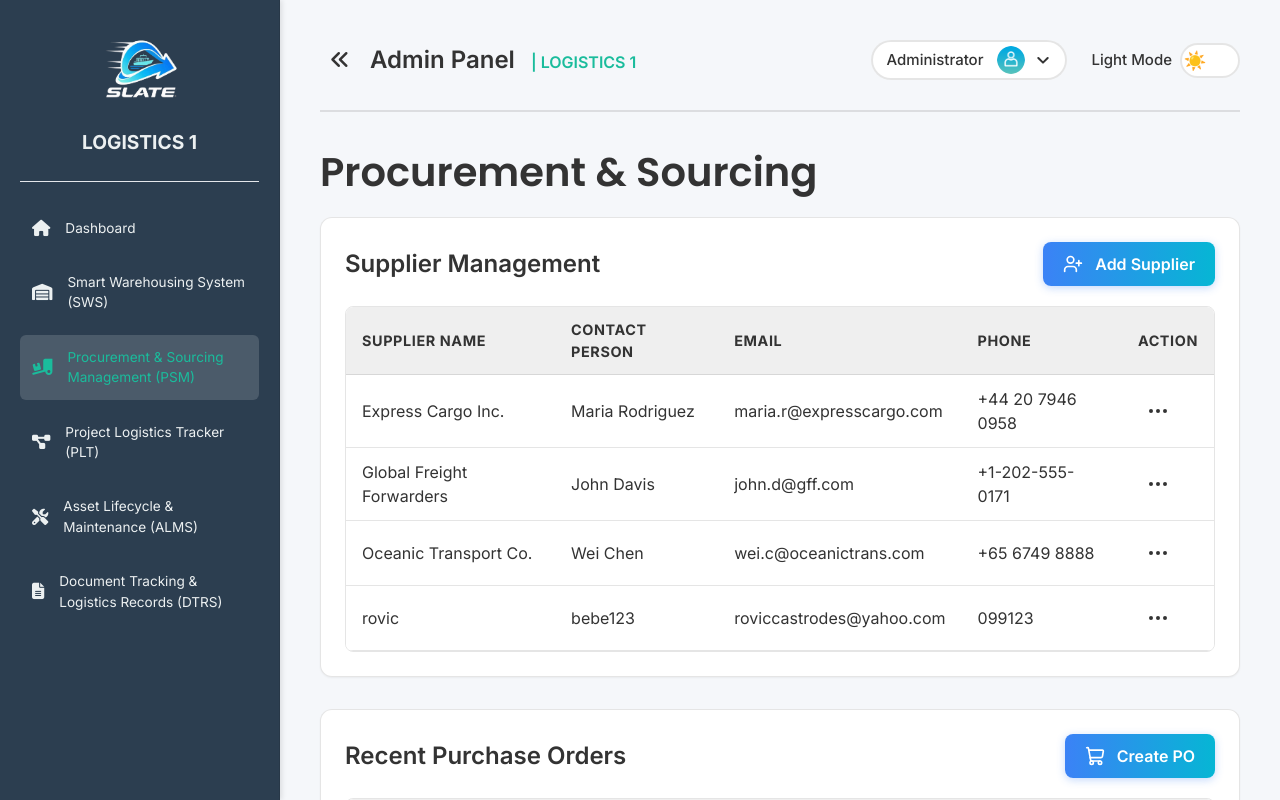
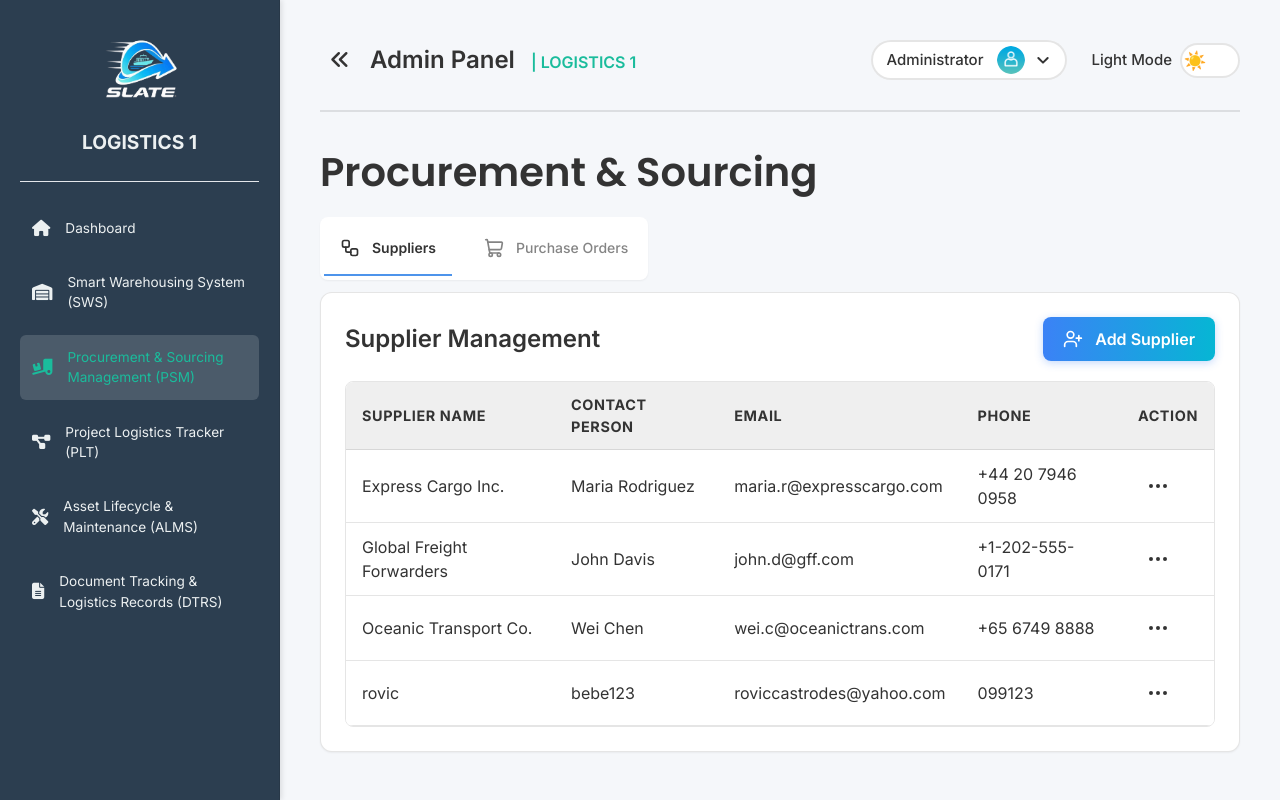
Before and after one commit to Jzznllvnc/logistics1, a PHP site: page /pages/procurement_sourcing.php in a window 1280 px wide. Run offline with PHP 8.4, Linux system fonts and the light colour scheme; the visitor is signed in with stand-in values (Sample User, id 1); data comes from the database, SQL or seed files in the repository; some libraries are stand-ins or nearby versions.

Commit message:
PSM tab ui

```diff
--- a/assets/css/styles.css
+++ b/assets/css/styles.css
@@ -185,7 +185,7 @@ input:-webkit-autofill:active {
 }
 
 .hamburger:hover {
-  background: rgba(0, 198, 255, 0.1);
+  background: var(--dropdown-item-hover);
 }
 
 .hamburger .hamburger-icon,
@@ -723,9 +723,6 @@ h2.page-title {
   box-shadow: 0 4px 12px rgba(0, 0, 0, 0.3);
 }
 
-/* Smart dropdown positioning - handled by JavaScript */
-/* .dropdown-below and .dropdown-above classes removed - positioning handled by JS */
-
 /* Action dropdown button hover states */
 .action-dropdown-btn {
   transition: background-color 0.2s ease;
@@ -898,3 +895,117 @@ th {
     font-size: 1.8rem;
   }
 }
+
+/* Tabs Styles */
+.tabs-container {
+  display: flex;
+  justify-content: flex-start;
+  align-items: center;
+  margin-bottom: 24px;
+}
+
+.tabs-bar {
+  display: flex;
+  align-items: center;
+  gap: 16px;
+  background: transparent;
+  border: none;
+  border-radius: 0;
+  box-shadow: none;
+  padding: 0;
+}
+
+.tab-button {
+  display: flex;
+  align-items: center;
+  padding: 16px 16px;
+  border: none;
+  border-radius: 0;
+  background: transparent;
+  color: var(--text-color);
+  font-size: 0.875rem;
+  font-weight: 500;
+  cursor: pointer;
+  transition: all 0.2s ease;
+  white-space: nowrap;
+  opacity: 0.6;
+  position: relative;
+  border-bottom: 2px solid transparent;
+}
+
+.tab-button:hover {
+  background: transparent;
+  color: var(--text-color);
+  opacity: 1;
+  transform: none;
+  box-shadow: none;
+}
+
+.tab-button.active {
+  background: transparent;
+  color: var(--text-color);
+  opacity: 1;
+  box-shadow: none;
+  border-bottom: 2px solid #4d94eb;
+  font-weight: 600;
+}
+
+.tab-button i {
+  flex-shrink: 0;
+  width: 16px;
+  height: 16px;
+  margin-right: 8px;
+}
+
+.tab-content {
+  display: none;
+}
+
+.tab-content.active {
+  display: block;
+}
+
+.tab-content.switching {
+  animation: fadeIn 0.3s ease;
+}
+
+@keyframes fadeIn {
+  from {
+    opacity: 0;
+    transform: translateY(8px);
+  }
+  to {
+    opacity: 1;
+    transform: translateY(0);
+  }
+}
+
+/* Responsive tabs */
+@media screen and (max-width: 768px) {
+  .tabs-bar {
+    gap: 16px;
+  }
+
+  .tab-button {
+    padding: 16px 16px;
+    font-size: 0.8rem;
+  }
+
+  .tab-button span {
+    display: none;
+  }
+
+  .tab-button i {
+    margin-right: 0;
+  }
+}
+
+@media screen and (max-width: 480px) {
+  .tabs-bar {
+    gap: 16px;
+  }
+
+  .tab-button {
+    padding: 8px 0;
+  }
+}
--- a/assets/js/procurement.js
+++ b/assets/js/procurement.js
@@ -129,7 +129,75 @@ function initProcurement() {
 
     // Initialize dropdown functionality
     initSupplierDropdowns();
+
+    // Initialize tabs functionality
+    initTabs();
 }
+
+// --- Tab Functionality ---
+/**
+ * Switch between tabs
+ */
+function switchTab(tabName, withAnimation = false) {
+    // Remove active class from all tab buttons
+    const tabButtons = document.querySelectorAll('.tab-button');
+    tabButtons.forEach(button => {
+        button.classList.remove('active');
+    });
+
+    // Remove active class from all tab contents
+    const tabContents = document.querySelectorAll('.tab-content');
+    tabContents.forEach(content => {
+        content.classList.remove('active', 'switching');
+    });
+
+    // Add active class to clicked tab button
+    const activeTabButton = document.querySelector(`[data-tab="${tabName}"]`);
+    if (activeTabButton) {
+        activeTabButton.classList.add('active');
+    }
+
+    // Show corresponding tab content
+    const activeTabContent = document.getElementById(`${tabName}-tab`);
+    if (activeTabContent) {
+        activeTabContent.classList.add('active');
+
+        // Only add switching animation if explicitly requested (user click)
+        if (withAnimation) {
+            activeTabContent.classList.add('switching');
+
+            // Remove switching class after animation completes
+            setTimeout(() => {
+                activeTabContent.classList.remove('switching');
+            }, 300);
+        }
+    }
+
+    // Refresh Lucide icons after tab switch
+    if (typeof lucide !== 'undefined') {
+        lucide.createIcons();
+    }
+}
+
+/**
+ * Initialize tabs functionality
+ */
+function initTabs() {
+    const tabButtons = document.querySelectorAll('.tab-button');
+
+    tabButtons.forEach(button => {
+        button.addEventListener('click', function() {
+            const tabName = this.getAttribute('data-tab');
+            switchTab(tabName, true); // Enable animation for user clicks
+        });
+    });
+
+    // Set default active tab on load without animation
+    switchTab('suppliers', false);
+}
+
+// Make tab function globally accessible
+window.switchTab = switchTab;
 
 // Make the initializer globally available for PJAX
 window.initProcurement = initProcurement;
--- a/pages/procurement_sourcing.php
+++ b/pages/procurement_sourcing.php
@@ -107,6 +107,22 @@ $purchaseOrders = getRecentPurchaseOrders();
       <?php include '../partials/header.php'; ?>
       <h1 class="font-semibold page-title">Procurement & Sourcing</h1>
 
+      <!-- Tabs Navigator -->
+      <div class="tabs-container mb-3">
+        <div class="tabs-bar bg-[var(--card-bg)] border border-[var(--card-border)] rounded-lg p-1 inline-flex shadow-sm">
+          <button class="tab-button active" data-tab="suppliers">
+            <i data-lucide="workflow" class="w-5 h-5 mr-3"></i>
+            Suppliers
+          </button>
+          <button class="tab-button" data-tab="purchase-orders">
+            <i data-lucide="shopping-cart" class="w-5 h-5 mr-3"></i>
+            Purchase Orders
+          </button>
+        </div>
+      </div>
+
+      <!-- Tab Content -->
+      <div class="tab-content active" id="suppliers-tab">
         <div class="grid grid-cols-1 xl:grid-cols-3 gap-8">
           <div class="xl:col-span-3 bg-[var(--card-bg)] border border-[var(--card-border)] rounded-xl p-6 shadow-sm">
             <div class="flex justify-between items-center mb-5">
@@ -160,7 +176,11 @@ $purchaseOrders = getRecentPurchaseOrders();
               </table>
             </div>
           </div>
+        </div>
+      </div>
 
+      <div class="tab-content" id="purchase-orders-tab">
+        <div class="grid grid-cols-1 xl:grid-cols-3 gap-8">
           <div class="xl:col-span-3 bg-[var(--card-bg)] border border-[var(--card-border)] rounded-xl p-6 shadow-sm">
             <div class="flex justify-between items-center mb-5">
               <h2 class="text-2xl font-semibold text-[var(--text-color)]">Recent Purchase Orders</h2>
@@ -191,6 +211,7 @@ $purchaseOrders = getRecentPurchaseOrders();
                   <?php endforeach; ?>
                 </tbody>
               </table>
+            </div>
           </div>
         </div>
       </div>
```
Lines whose indentation alone changed are shown as unchanged.
